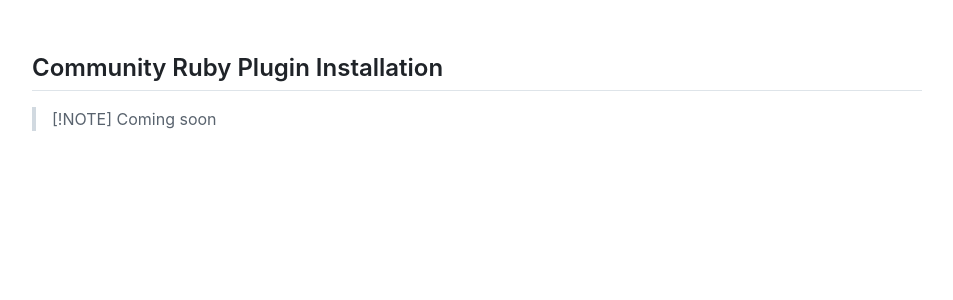
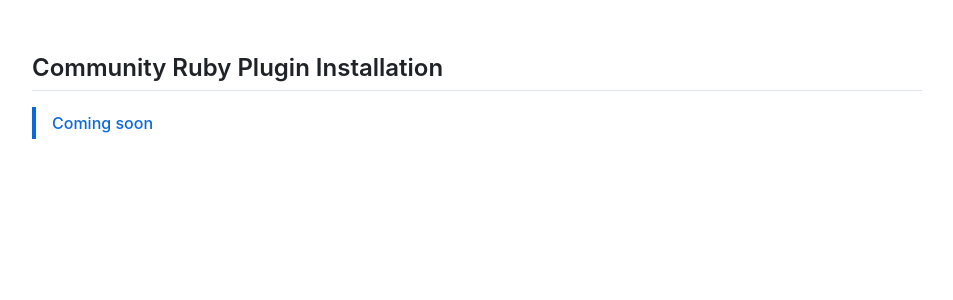
Before and after one commit to piotrhoppe/community-ruby-documentation, a Jekyll site: the page built from CommunityRubyPluginInstallation/CommunityRubyPluginInstallation.md, in a window 1280 px wide. Shown: the top 300 px of the page, without its empty margins (163-1116 px from the left). Built offline with Jekyll 4.4.1, drawn with Linux system fonts in a browser that asks for light colours; nearby versions of some CDN libraries; our own code applies the rules of GitHub Pages for plain Markdown files.

Commit message:
fixup: Add base layout

```diff
--- a/_layouts/default.html
+++ b/_layouts/default.html
@@ -36,12 +33,175 @@
                     padding: 15px;
                 }
             }
+
+            /* GitHub-style Markdown alerts */
+
+            .markdown-alert {
+                padding: 0.5rem 1rem;
+                margin-bottom: 16px;
+                color: inherit;
+                border-left: 0.25em solid #888;
+            }
+
+            .markdown-alert > :first-child {
+                margin-top: 0;
+            }
+
+            .markdown-alert > :last-child {
+                margin-bottom: 0;
+            }
+
+            .markdown-alert-title {
+                display: flex;
+                align-items: center;
+                font-weight: 500;
+                line-height: 1;
+            }
+
+            .markdown-alert-note {
+                border-left-color: #0969da;
+            }
+
+            .markdown-alert-note .markdown-alert-title {
+                color: #0969da;
+            }
+
+            .markdown-alert-tip {
+                border-left-color: #1a7f37;
+            }
+
+            .markdown-alert-tip .markdown-alert-title {
+                color: #1a7f37;
+            }
+
+            .markdown-alert-important {
+                border-left-color: #8250df;
+            }
+
+            .markdown-alert-important .markdown-alert-title {
+                color: #8250df;
+            }
+
+            .markdown-alert-warning {
+                border-left-color: #9a6700;
+            }
+
+            .markdown-alert-warning .markdown-alert-title {
+                color: #9a6700;
+            }
+
+            .markdown-alert-caution {
+                border-left-color: #d1242f;
+            }
+
+            .markdown-alert-caution .markdown-alert-title {
+                color: #d1242f;
+            }
+
+            @media (prefers-color-scheme: dark) {
+                .markdown-alert-note {
+                    border-left-color: #2f81f7;
+                }
+
+                .markdown-alert-note .markdown-alert-title {
+                    color: #2f81f7;
+                }
+
+                .markdown-alert-tip {
+                    border-left-color: #3fb950;
+                }
+
+                .markdown-alert-tip .markdown-alert-title {
+                    color: #3fb950;
+                }
+
+                .markdown-alert-important {
+                    border-left-color: #a371f7;
+                }
+
+                .markdown-alert-important .markdown-alert-title {
+                    color: #a371f7;
+                }
+
+                .markdown-alert-warning {
+                    border-left-color: #d29922;
+                }
+
+                .markdown-alert-warning .markdown-alert-title {
+                    color: #d29922;
+                }
+
+                .markdown-alert-caution {
+                    border-left-color: #f85149;
+                }
+
+                .markdown-alert-caution .markdown-alert-title {
+                    color: #f85149;
+                }
+            }
         </style>
     </head>
 
     <body>
+
         <main class="markdown-body">
             {{ content }}
         </main>
+
+        <script>
+            document.addEventListener("DOMContentLoaded", function () {
+            const alertTypes = [
+            "NOTE",
+            "TIP",
+            "IMPORTANT",
+            "WARNING",
+            "CAUTION"
+            ];
+
+            document.querySelectorAll(".markdown-body blockquote").forEach(function (blockquote) {
+            const firstParagraph = blockquote.querySelector("p");
+
+            if (!firstParagraph) {
+            return;
+            }
+
+            const text = firstParagraph.textContent.trim();
+
+            const match = text.match(
+            /^\[!(NOTE|TIP|IMPORTANT|WARNING|CAUTION)\](?:\s+(.*))?$/i
+            );
+
+            if (!match) {
+            return;
+            }
+
+            const type = match[1].toLowerCase();
+
+            // Remove the [!TYPE] marker from the first paragraph.
+            firstParagraph.remove();
+
+            // Create the GitHub-style alert container.
+            const alert = document.createElement("div");
+            alert.className = "markdown-alert markdown-alert-" + type;
+
+            // Create the title.
+            const title = document.createElement("p");
+            title.className = "markdown-alert-title";
+            title.textContent = match[2] || (
+            type.charAt(0).toUpperCase() + type.slice(1)
+            );
+
+            alert.appendChild(title);
+
+            // Move the remaining blockquote content into the alert.
+            while (blockquote.firstChild) {
+            alert.appendChild(blockquote.firstChild);
+            }
+
+            blockquote.replaceWith(alert);
+            });
+            });
+        </script>
+
     </body>
 </html>
```
Also changed, not shown: other parts of _layouts/default.html (+2 -5 lines).
